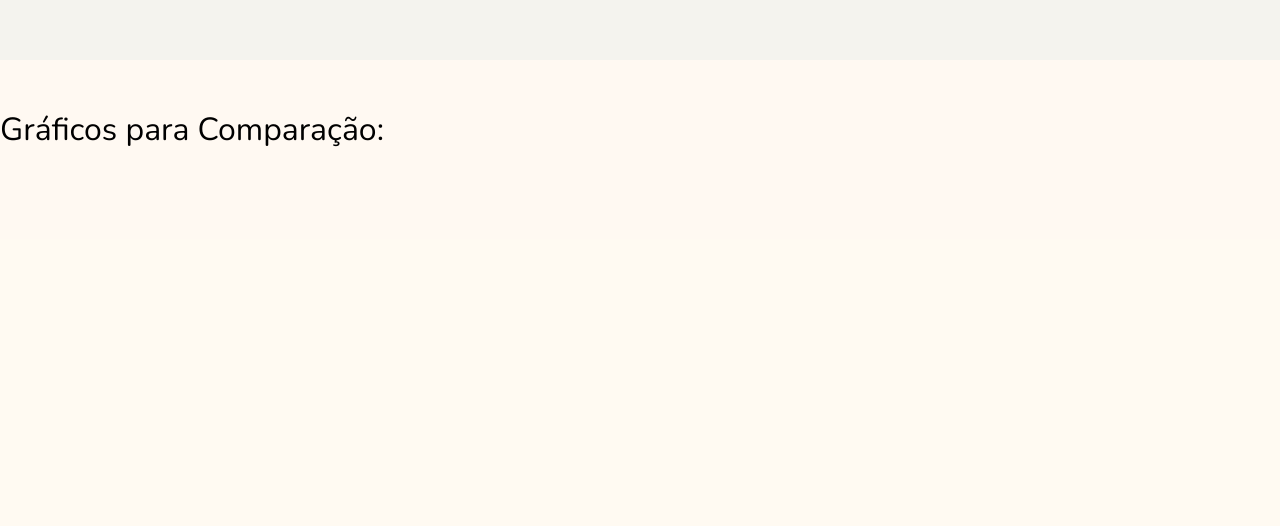
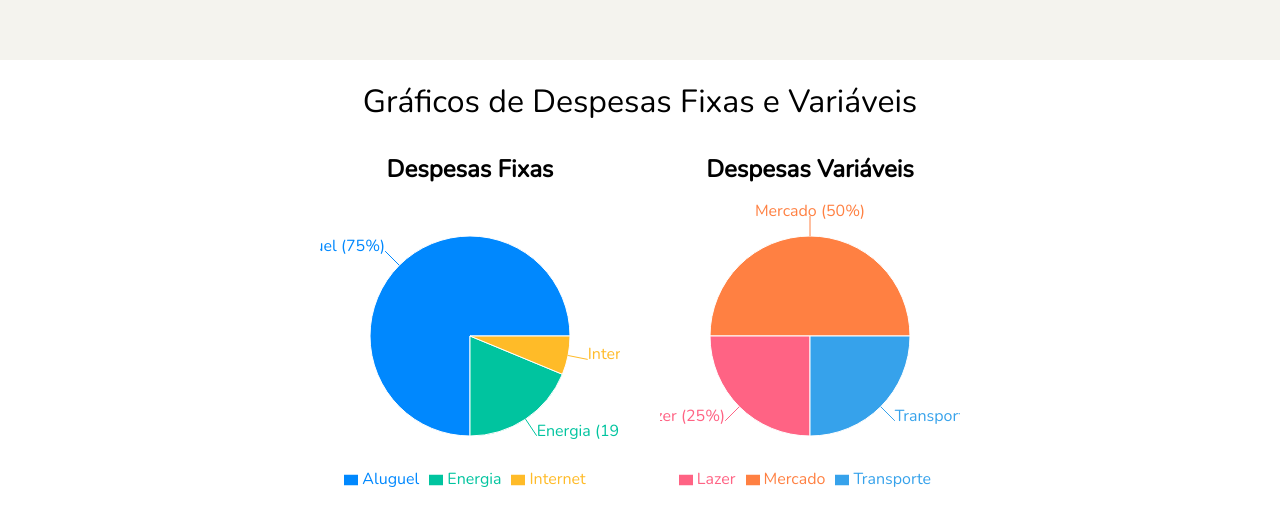
Before and after one commit to gustavonaida/Trabalho-DW2, a React (Vite) app: page / in a window 1280 px wide. Shown: the part 1540-2066 px from the top of the page. Built offline with nearby package versions, Linux system fonts and the light colour scheme; a web font is replaced by a local one.

Commit message:
Gráficostemp

```diff
--- a/package.json
+++ b/package.json
@@ -11,7 +11,8 @@
   },
   "dependencies": {
     "react": "^19.1.0",
-    "react-dom": "^19.1.0"
+    "react-dom": "^19.1.0",
+    "recharts": "^3.0.2"
   },
   "devDependencies": {
     "@eslint/js": "^9.29.0",
--- a/src/css/Graficos.css
+++ b/src/css/Graficos.css
@@ -1,15 +1,22 @@
-* {
-  margin: 0;
-  padding: 0;
-  box-sizing: border-box;
+#graficos-page {
+  padding: 20px;
+  text-align: center;
+  font-family: Arial, sans-serif;
 }
 
-#graficos-page {
-  width: 100%;
-  height: 100vh;
-  padding-top: 3rem;
+.grafico-container {
   display: flex;
-  flex-direction: row;
-  justify-content: space-between;
-  background-color: #fff6ea9a;
+  justify-content: center;
+  margin-top: 30px;
 }
+
+.grafico-duplo {
+  display: flex;
+  justify-content: center;
+  gap: 40px;
+  margin-top: 30px;
+}
+
+.grafico-duplo h2 {
+  margin-bottom: 10px;
+}
--- a/src/pages/Graficos.jsx
+++ b/src/pages/Graficos.jsx
@@ -1,9 +1,73 @@
+// src/pages/Graficos.jsx
+import React from "react";
+import { PieChart, Pie, Cell, Tooltip, Legend } from "recharts";
 import "../css/Graficos.css";
+
+const despesasFixas = [
+  { name: "Aluguel", value: 1200 },
+  { name: "Energia", value: 300 },
+  { name: "Internet", value: 100 },
+];
+
+const despesasVariaveis = [
+  { name: "Mercado", value: 600 },
+  { name: "Lazer", value: 300 },
+  { name: "Transporte", value: 300 },
+];
+
+const COLORS_FIXAS = ["#0088FE", "#00C49F", "#FFBB28"];
+const COLORS_VARIAVEIS = ["#FF8042", "#FF6384", "#36A2EB"];
 
 export default function Graficos() {
   return (
     <div id="graficos-page">
-      <h1>Gráficos para Comparação:</h1>
+      <h1>Gráficos de Despesas Fixas e Variáveis</h1>
+
+      <div className="grafico-duplo">
+        <div>
+          <h2>Despesas Fixas</h2>
+          <PieChart width={300} height={300}>
+            <Pie
+              data={despesasFixas}
+              cx="50%"
+              cy="50%"
+              outerRadius={100}
+              label={({ name, percent }) =>
+                `${name} (${(percent * 100).toFixed(0)}%)`
+              }
+              dataKey="value"
+            >
+              {despesasFixas.map((entry, index) => (
+                <Cell key={index} fill={COLORS_FIXAS[index % COLORS_FIXAS.length]} />
+              ))}
+            </Pie>
+            <Tooltip formatter={(value) => `R$ ${value}`} />
+            <Legend />
+          </PieChart>
+        </div>
+
+        <div>
+          <h2>Despesas Variáveis</h2>
+          <PieChart width={300} height={300}>
+            <Pie
+              data={despesasVariaveis}
+              cx="50%"
+              cy="50%"
+              outerRadius={100}
+              label={({ name, percent }) =>
+                `${name} (${(percent * 100).toFixed(0)}%)`
+              }
+              dataKey="value"
+            >
+              {despesasVariaveis.map((entry, index) => (
+                <Cell key={index} fill={COLORS_VARIAVEIS[index % COLORS_VARIAVEIS.length]} />
+              ))}
+            </Pie>
+            <Tooltip formatter={(value) => `R$ ${value}`} />
+            <Legend />
+          </PieChart>
+        </div>
+      </div>
     </div>
   );
 }
```
Also changed, not shown: 2 other files (tests, documents, lock files or other folders).
